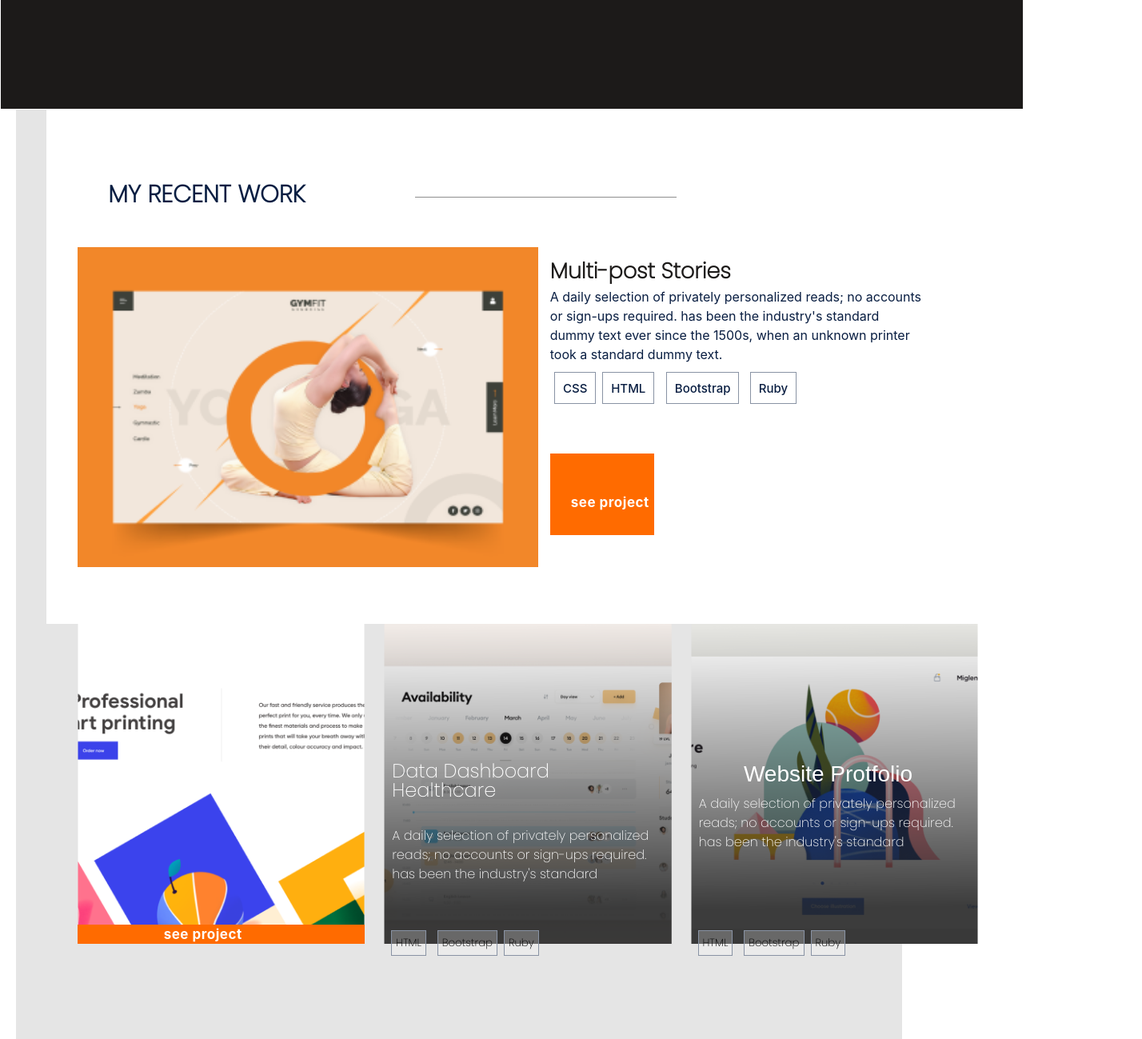
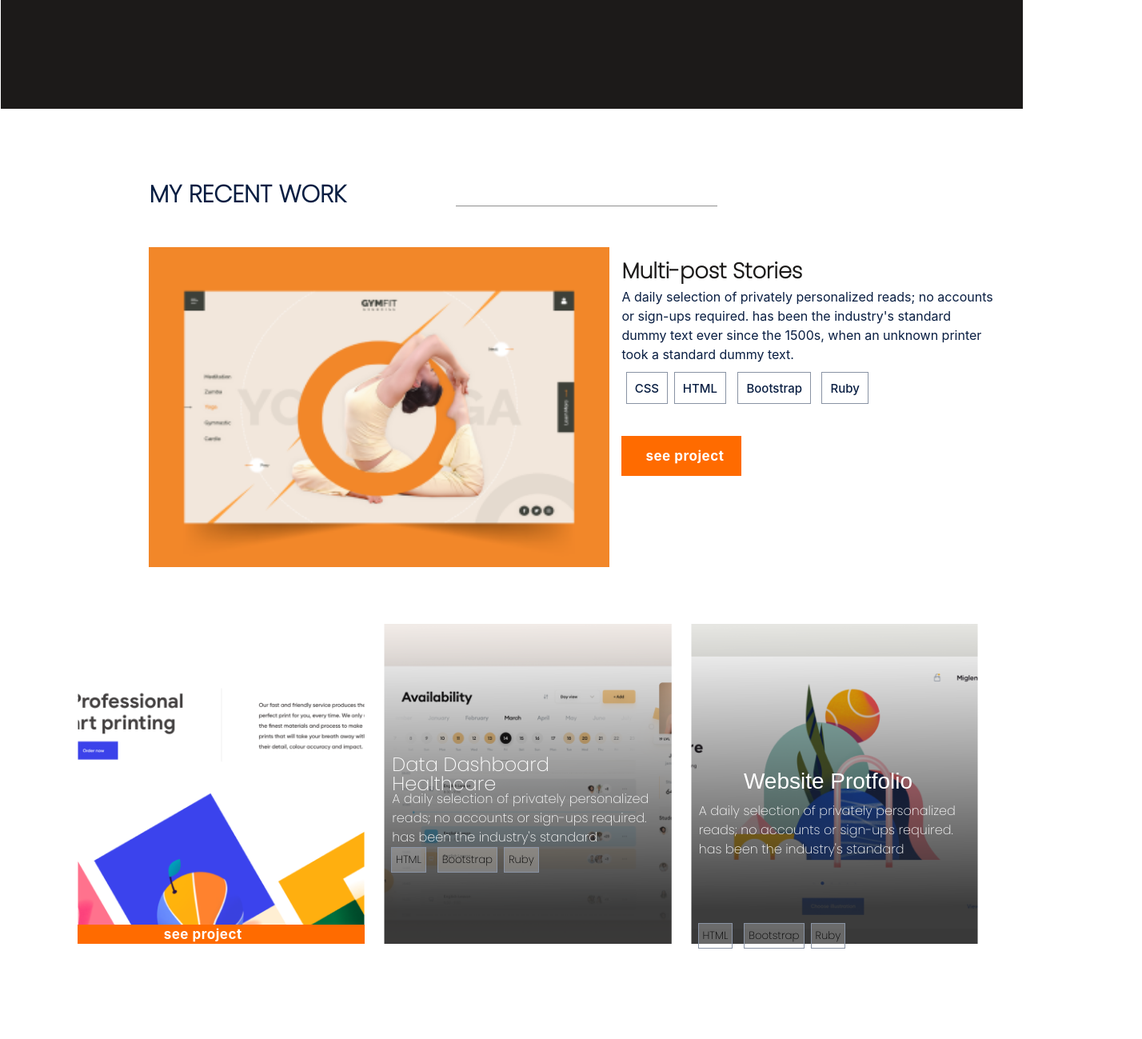
Before and after one commit to solog0039/Portfolio-desktop-version, a website: page index.html in a window 1280 px wide. Shown: the part 700-1999 px from the top of the page at 80% size, 1428 px wide, since content can reach past the window. Drawn offline with Linux system fonts and the light colour scheme.

Commit message:
comments given by review have been corrected

```diff
--- a/index.html
+++ b/index.html
@@ -96,7 +96,7 @@
                             <li> <button class="bootstrap0" type="button"> Bootstrap</button></li>
                             <li> <button class="ruby0" type="button"> Ruby</button></li>
                         </ul>
-                        <div class="see-project">
+                        <div class="desk-see-pro-recent see-project">
                             <a href="#"> see project</a>
                         </div>
                       </div>
@@ -323,7 +323,7 @@
       </div>
     </div>
     <footer class="footer">
-        <hr>
+        <hr class="middle-line">
         <div class="social-links">
             <img class="github" src="form-image/github.png" alt="github">
             <img class="linkedin" src="form-image/Frame.png" alt="linkedIn">
--- a/style.css
+++ b/style.css
@@ -134,6 +134,10 @@
   font-size: 24px;
   align-self: center;
   color: #1c1a19;
+}
+
+.desk-line-recent {
+  display: none;
 }
 
 .line {
@@ -770,10 +774,14 @@ hr:first-child {
 
   /* recent works */
 
+  .recent-profesional {
+    background-color: white;
+  }
+
   .my-recent-works {
     display: flex;
     flex-direction: column;
-    margin-left: 3vw;
+    margin-left: 10vw;
     height: auto;
   }
 
@@ -784,6 +792,7 @@ hr:first-child {
     margin-left: 3vw;
     margin-right: 5vw;
     width: 92vw;
+    align-items: center;
   }
 
   .H1 {
@@ -795,15 +804,21 @@ hr:first-child {
     color: #091e42;
     flex: none;
     position: relative;
-    margin-left: 3vw;
+    margin-left: 0%;
     width: 30vw;
     margin-top: 0%;
   }
 
+  .non-cards > img {
+    height: 2px;
+    position: relative;
+    margin-left: 0%;
+    width: 40vw;
+  }
+
   .line {
-    height: 1px;
+    position: relative;
     margin-left: 0%;
-    width: 50vw;
   }
 
   .cards-image-story {
@@ -861,23 +876,24 @@ hr:first-child {
   .buttons-0 {
     position: relative;
     margin-top: 10px;
-    height: 10px;
+    max-height: 80px;
   }
 
   .buttons-0 > li > button {
     height: 40px;
   }
 
-  .see-project {
+  .desk-see-pro-recent {
+    margin-top: 0;
+    max-height: 50px;
+    width: 150px;
+    position: relative;
+  }
+
+  .desk-see-pro-recent > a {
+    align-self: center;
     position: relative;
     margin-top: 0;
-    height: 5vh;
-  }
-
-  .see-project > a {
-    position: relative;
-    margin-top: 0;
-    height: 5px;
   }
 
   /* profesional arts cards */
@@ -943,7 +959,7 @@ hr:first-child {
     display: flex;
     flex: 1;
     position: relative;
-    margin-top: 5%;
+    margin-top: 0%;
   }
 
   .buttons-1 > li > button {
@@ -963,13 +979,13 @@ hr:first-child {
     line-height: 24px;
     color: #fff;
     position: relative;
-    margin-top: 10vh;
+    margin-top: 7vh;
   }
 
   .desk2-p2 {
     position: relative;
-    margin-top: 10vh;
-    margin-bottom: 5vh;
+    margin-top: vh;
+    margin-bottom: 0%;
   }
 
   .desk-3 {
@@ -1278,4 +1294,18 @@ hr:first-child {
     margin-left: 7vw;
     margin-right: 7vw;
   }
+
+  .middle-line {
+    display: none;
+  }
+
+  .footer {
+    position: relative;
+    margin-top: 15vh;
+    margin-left: 25vw;
+  }
+
+  .bottom-line {
+    display: none;
+  }
 }
```
Also changed, not shown: README.md, desktop-image/Img-Placeholder-4.png (added), desktop-image/recent-main-image.png (deleted), 1 other file.
